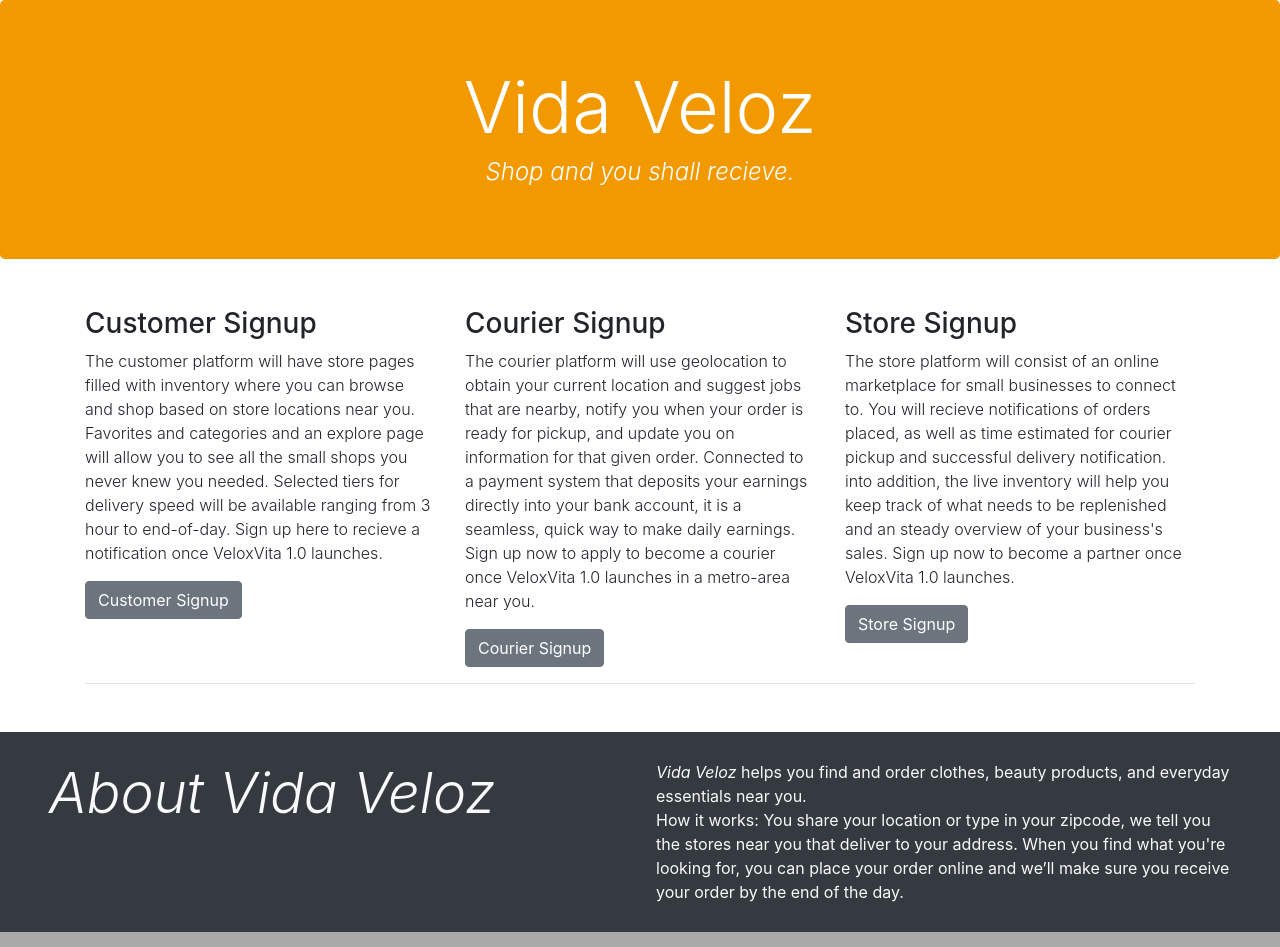
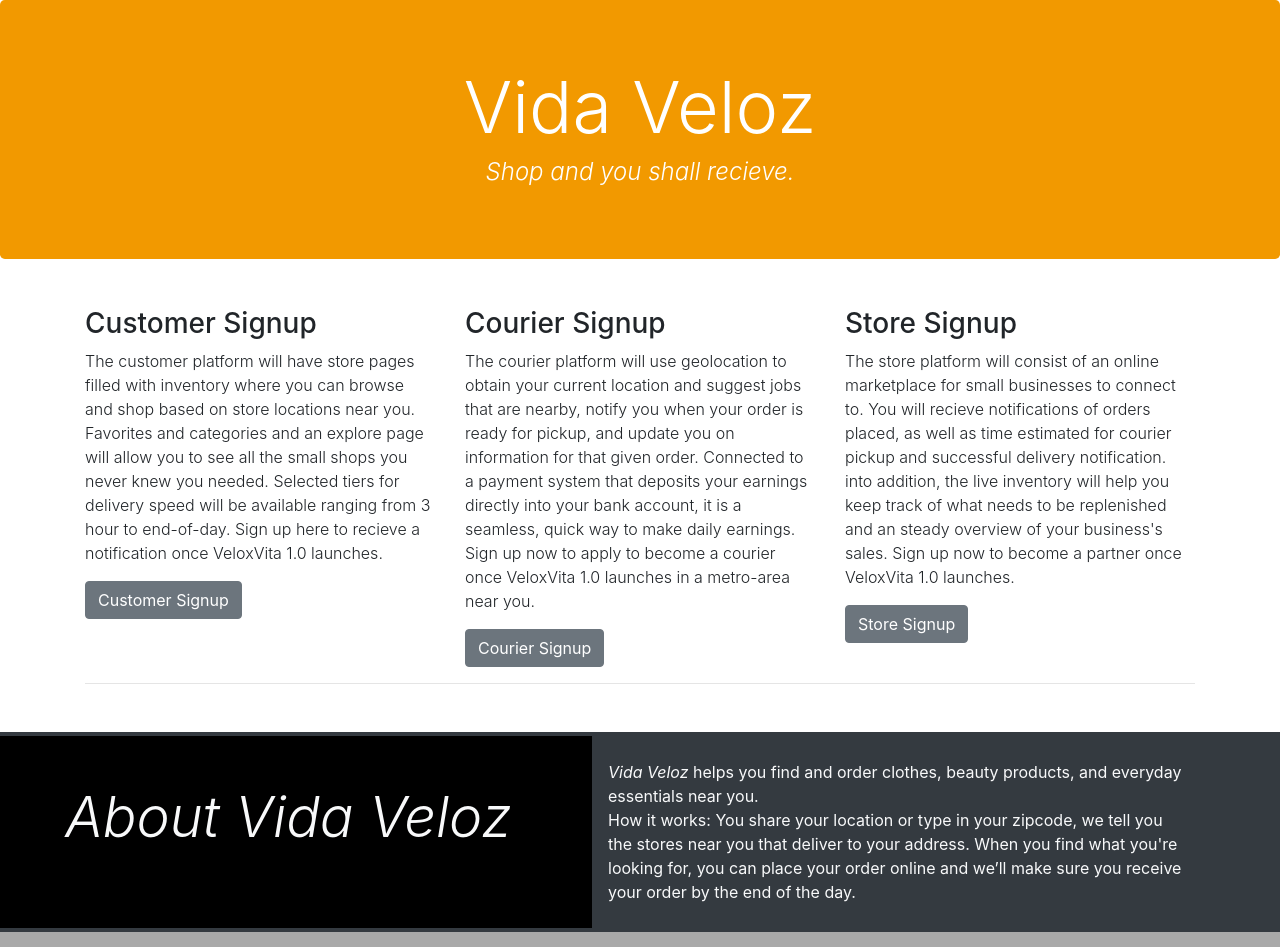
Before and after one commit to gsanchez13/delife, a React (Create React App) app: page / in a window 1280 px wide. Shown: the top 947 px of the page. Built offline with nearby package versions, Linux system fonts and the light colour scheme.

Commit message:
centers vida veloz in about

```diff
--- a/src/Components/Landing.jsx
+++ b/src/Components/Landing.jsx
@@ -39,7 +39,7 @@ const Landing = () => {
                     <hr />
                 </div>
                 <div className="bg-dark my-auto py-1 px-5 text-light row">
-                    <div className="col-lg-6 px-3 py-4">
+                    <div className="col-lg-6 ml-n5 px-3 py-5 text-center" style={{"backgroundColor": "black"}}>
                         <h1 className="display-4"><em>About Vida Veloz</em></h1>
                     </div>
                     <div className="col-lg-6 px-3 py-4">
```
